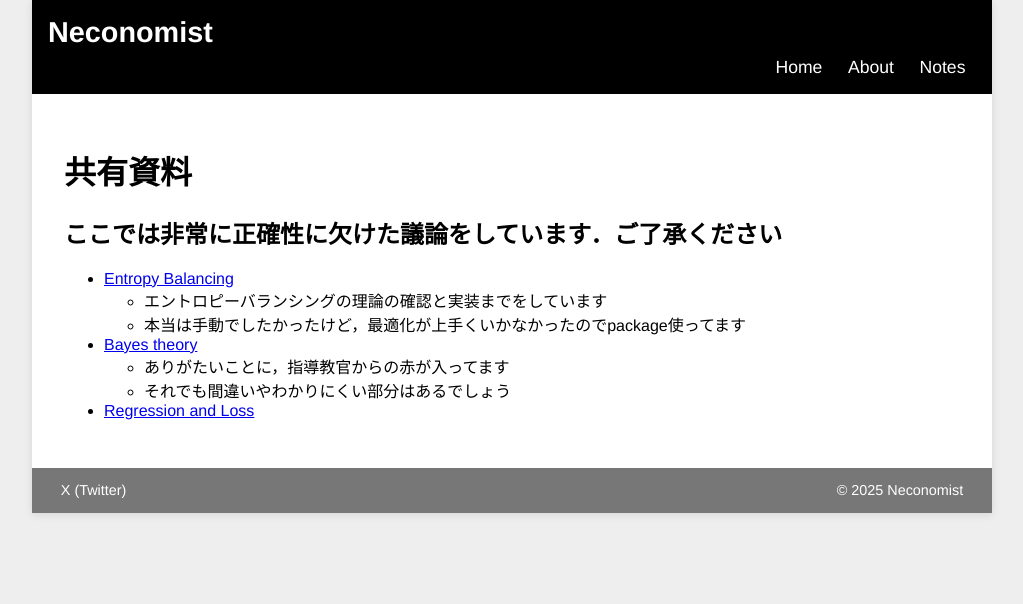
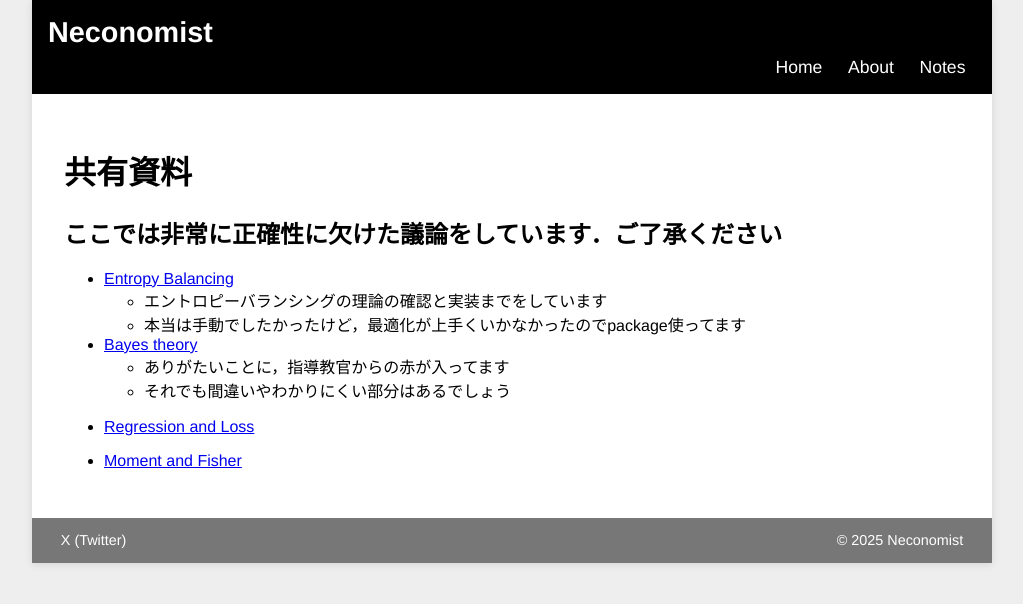
Before and after one commit to neconomist/neconomist.github.io, a Jekyll site: the page built from notes.md, in a window 1280 px wide. Shown: the top 604 px of the page, without its empty margins (128-1151 px from the left). Built offline with Jekyll 4.4.1, drawn with Linux system fonts in a browser that asks for light colours.

Commit message:
Update notes.md

```diff
--- a/notes.md
+++ b/notes.md
@@ -19,3 +19,6 @@ permalink: /notes/
 
 
 - [Regression and Loss](https://ivory-variraptor-cfc.notion.site/1d588be4f78980b9a34bfb458413a2d8)
+
+
+- [Moment and Fisher](https://ivory-variraptor-cfc.notion.site/Fisher-1ba88be4f78980b995f3f9ac82a5dfdc)
```
